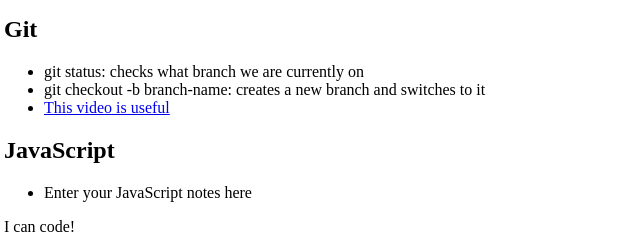
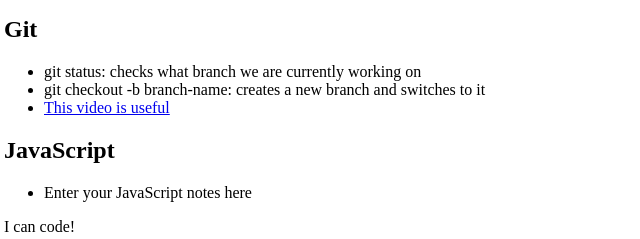
Before and after one commit to YiHZ1989/prework-study-guide, a plain HTML site: page index.html in a window 1280 px wide. Shown: the part 1087-1326 px from the top of the page, 4-644 px from the left. Drawn offline with Linux system fonts and the light colour scheme.

Commit message:
Added code to HMTL file, from Prework branch

```diff
--- a/index.html
+++ b/index.html
@@ -32,7 +32,7 @@
       <section class="card" id="git-section">
         <h2>Git</h2>
         <ul>
-          <li>git status: checks what branch we are currently on</li>
+          <li>git status: checks what branch we are currently working on</li>
           <li>git checkout -b branch-name: creates a new branch and switches to it</li>
           <li><a href="https://youtu.be/USjZcfj8yxE"> This video is useful</a></li>
         </ul>
```
